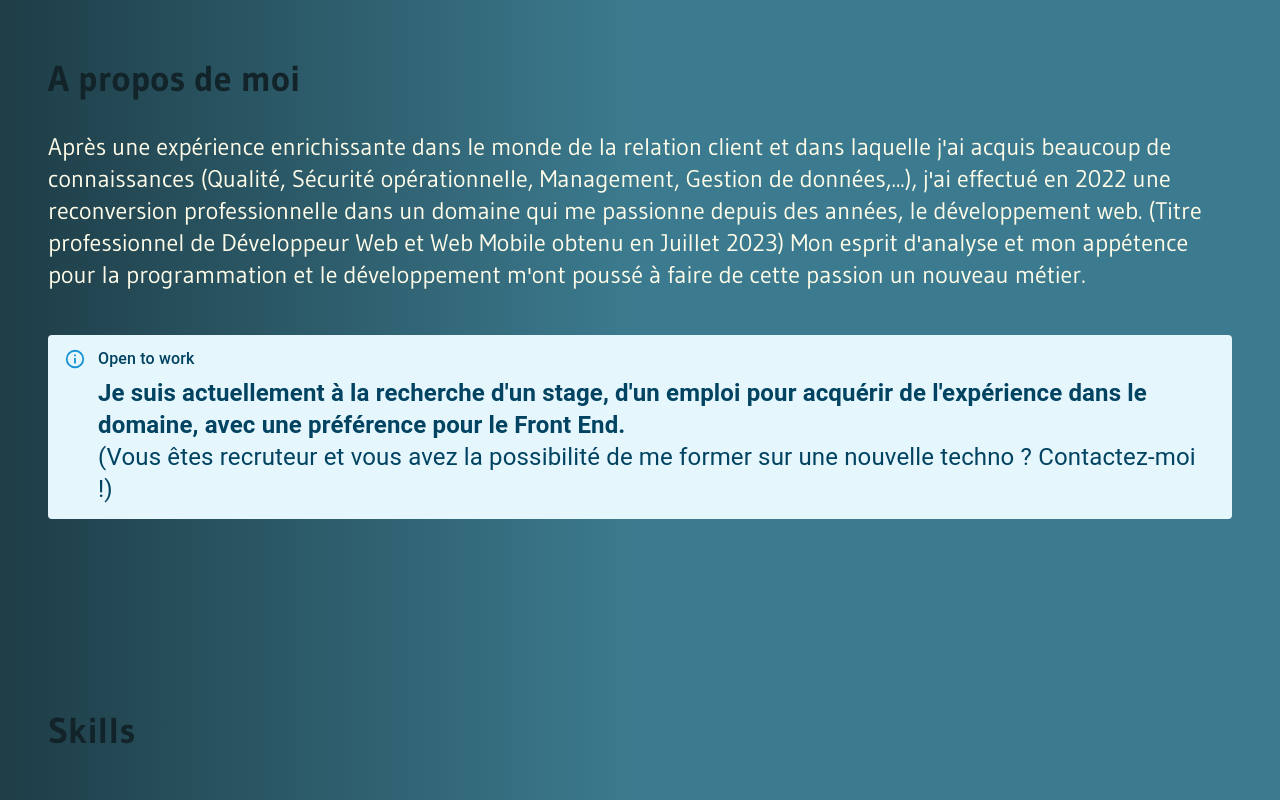
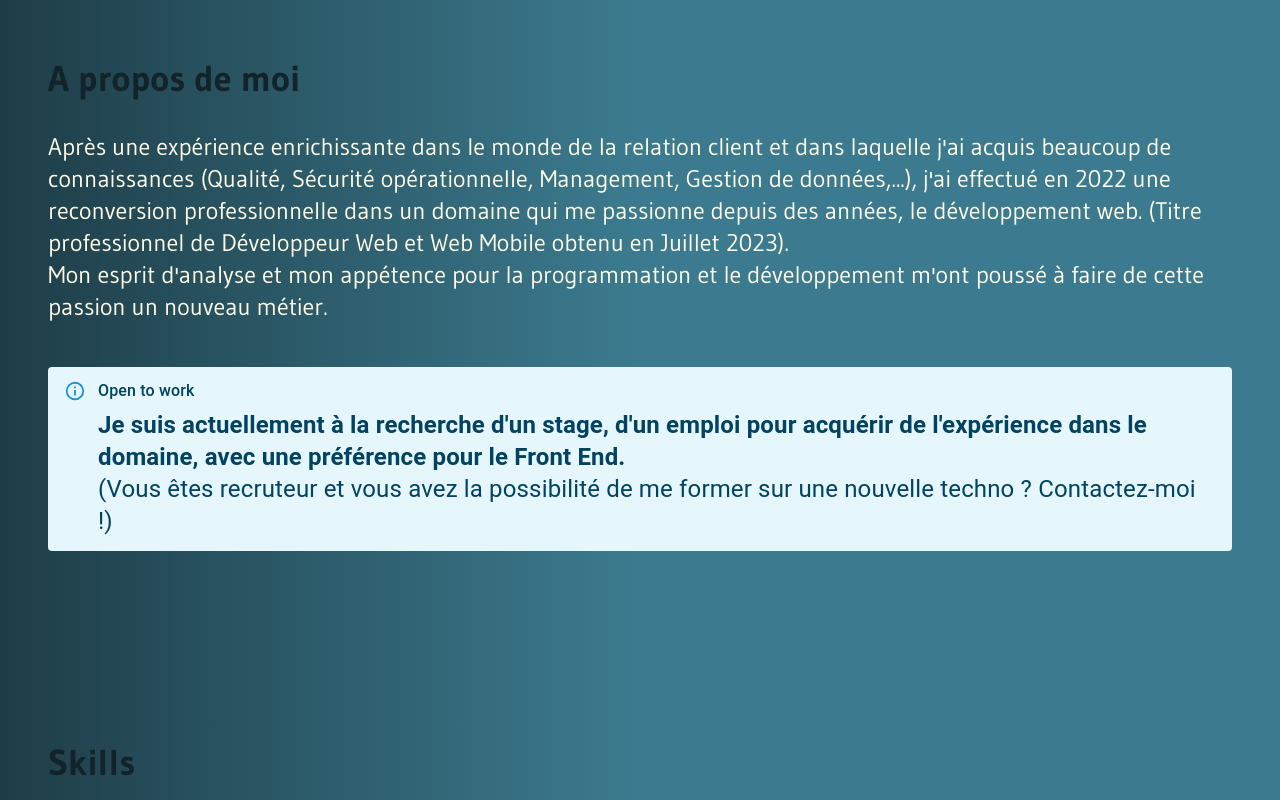
Before and after one commit to Jeremy-Desloovere/jeremy-desloovere.github.io, a React (Create React App) app: page / in a window 1280 px wide. Shown: the part 800-1600 px from the top of the page. Built offline with nearby package versions, Linux system fonts and the light colour scheme.

Commit message:
maj titre pro 2

```diff
--- a/package.json
+++ b/package.json
@@ -1,6 +1,6 @@
 {
   "name": "jeremy-desloovere.github.io",
-  "homepage": "https://jeremy-desloovere.github.io/public",
+  "homepage": "https://jeremy-desloovere.github.io/",
   "version": "0.1.0",
   "private": true,
   "dependencies": {
--- a/src/components/About/About.js
+++ b/src/components/About/About.js
@@ -20,9 +20,13 @@ const About = () => {
           Sécurité opérationnelle, Management, Gestion de données,...), j'ai
           effectué en 2022 une reconversion professionnelle dans un domaine qui
           me passionne depuis des années, le développement web. (Titre
-          professionnel de Développeur Web et Web Mobile obtenu en Juillet 2023)
-          Mon esprit d'analyse et mon appétence pour la programmation et le
-          développement m'ont poussé à faire de cette passion un nouveau métier.
+          professionnel de Développeur Web et Web Mobile obtenu en Juillet
+          2023).
+          <p>
+            Mon esprit d'analyse et mon appétence pour la programmation et le
+            développement m'ont poussé à faire de cette passion un nouveau
+            métier.
+          </p>
         </p>
 
         <Alert color="info" severity="info">
```
Also changed, not shown: 1 other file (tests, documents, lock files or other folders).
